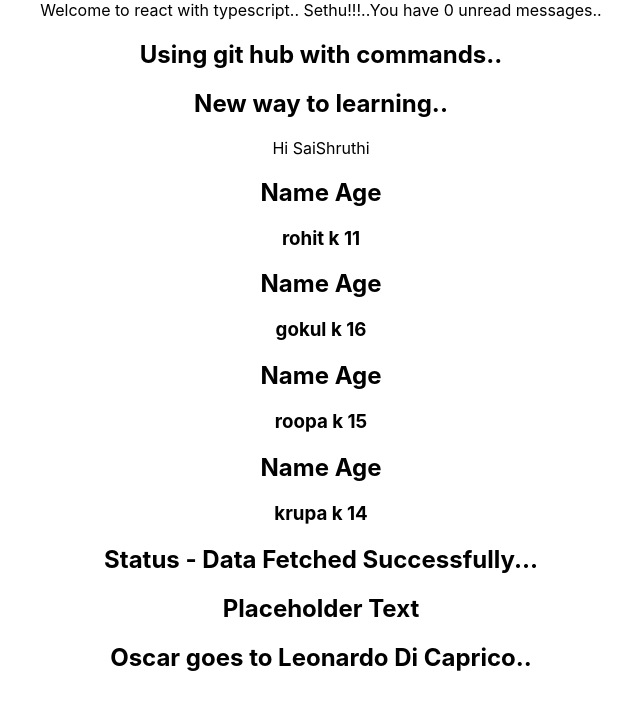
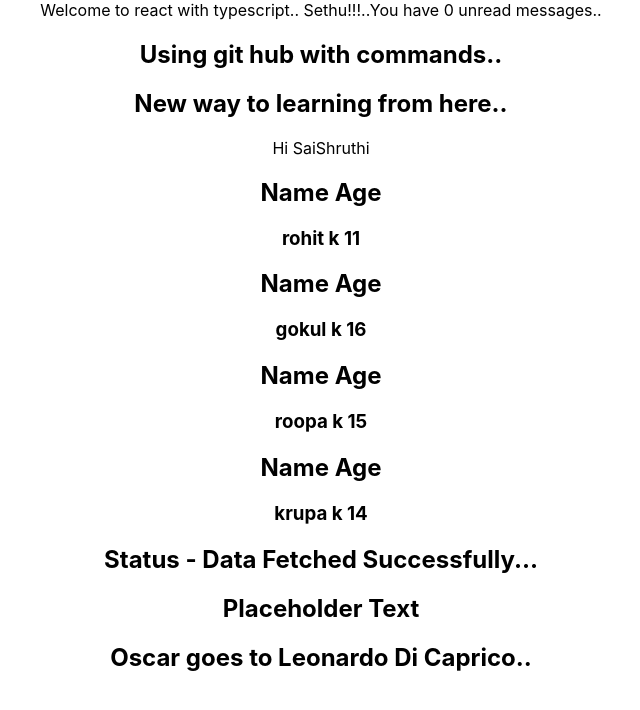
Before and after one commit to sethu-tnj/git-tutorial2, a React (Create React App) app: page / in a window 1280 px wide. Shown: the top 710 px of the page, without its empty margins (319-959 px from the left). Built offline with nearby package versions, Linux system fonts and the light colour scheme.

Commit message:
modified the clone changes

```diff
--- a/src/components/Greet.tsx
+++ b/src/components/Greet.tsx
@@ -15,7 +15,7 @@ export const Greet = (props: greetProps) =>{
             }
             <h2>Using git hub with commands..</h2>
 
-            <h2>New way to learning..</h2>
+            <h2>New way to learning from here..</h2>
         </div>
     )
 }
```
